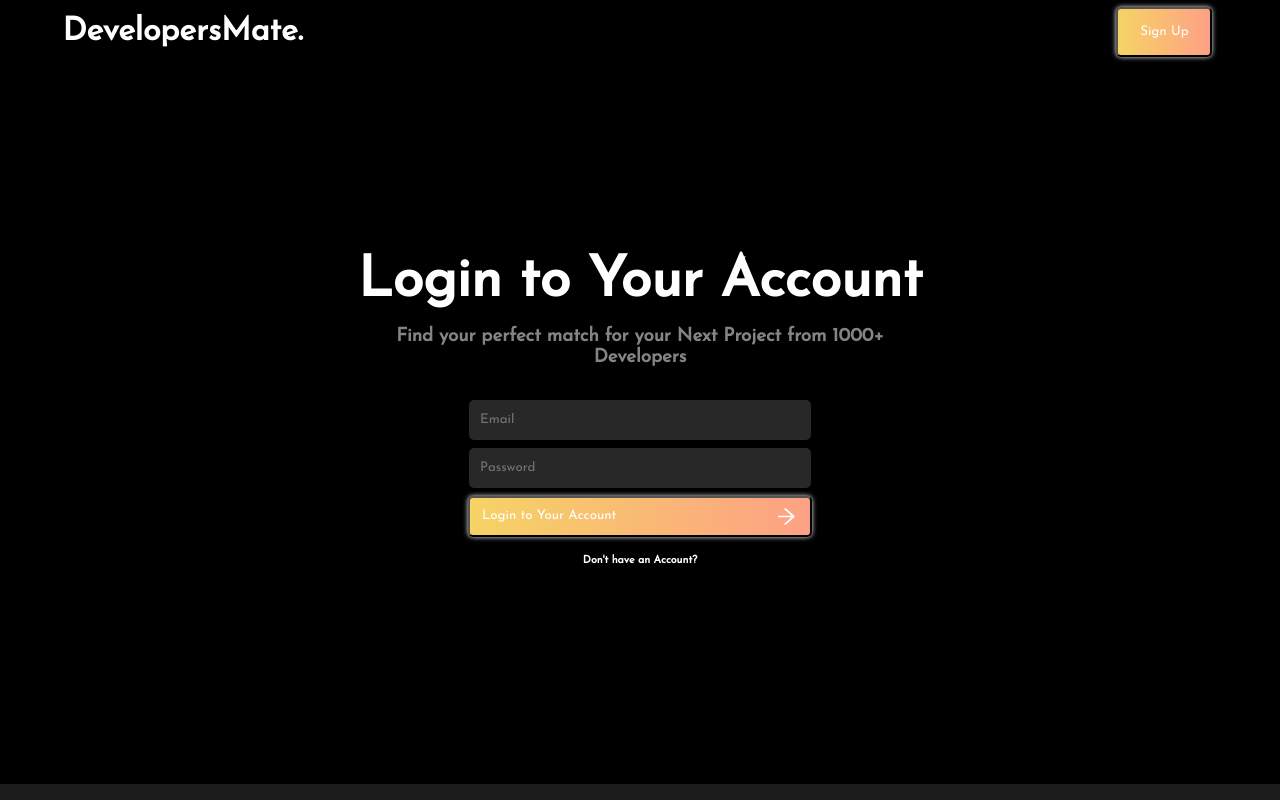
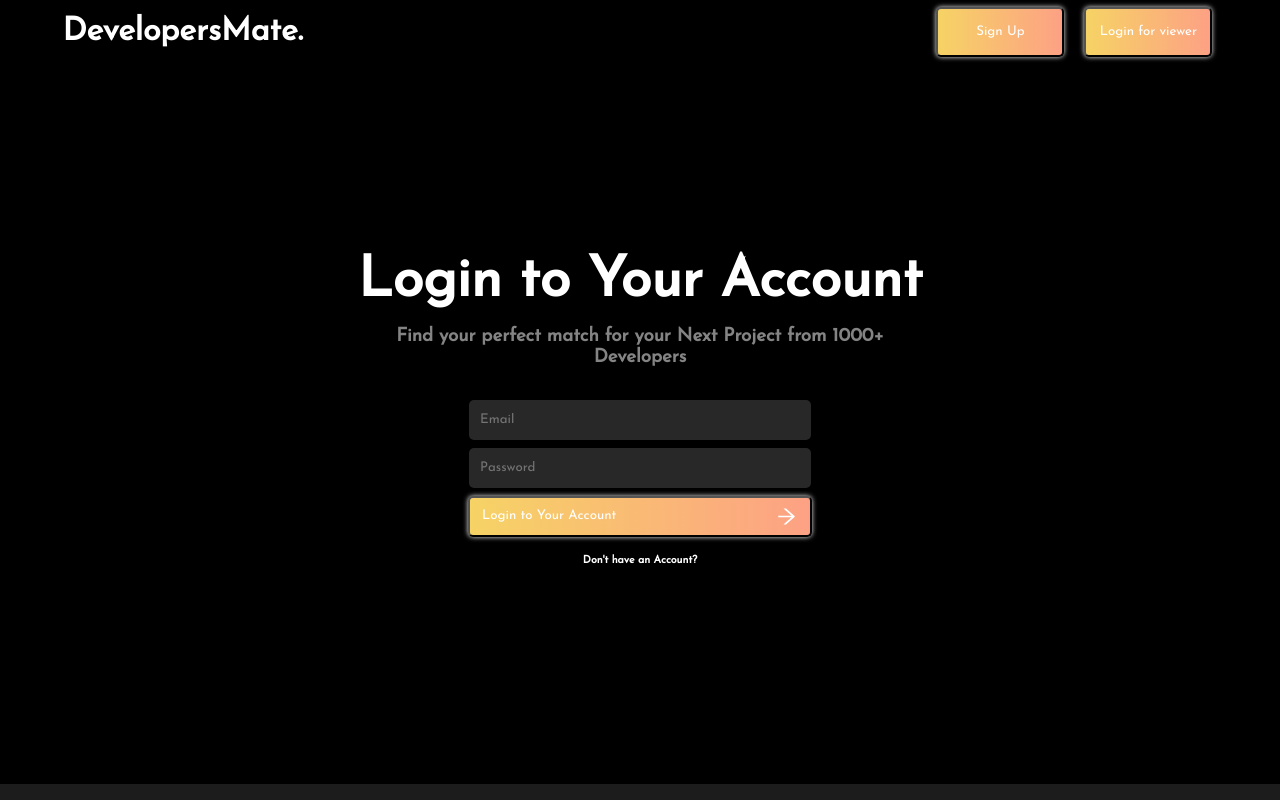
Before and after one commit to dhriti987/DevelopersMate, a React (Create React App) app in the folder developers-mate/: page /login in a window 1280 px wide. Built offline with nearby package versions, Linux system fonts and the light colour scheme; no server answers.

Commit message:
Added login as viewer Btn

```diff
--- a/developers-mate/src/components/Navbar.js
+++ b/developers-mate/src/components/Navbar.js
@@ -1,18 +1,49 @@
 import React from "react";
 import "../style/Navbar.css";
-import {Link} from 'react-router-dom'
-
+import { Link } from "react-router-dom";
+import { useNavigate } from "react-router-dom";
+import jwt_decode from "jwt-decode";
+import api from "../api/UnProtectedApi";
 
 function Navbar({ title }) {
+  const navigate = useNavigate();
+  const onSubmit = async () => {
+    const data = {
+      email: "hello@gmail.com",
+      password: "abcdefgh",
+    };
+    try {
+      const response = await api.post("api/token/", data);
+      localStorage.setItem("access", response.data.access);
+      localStorage.setItem("refresh", response.data.refresh);
+      localStorage.setItem("userId", jwt_decode(response.data.access).user_id);
+      localStorage.setItem(
+        "profile",
+        jwt_decode(response.data.access).have_profile
+      );
+
+      navigate("/");
+      window.location.reload();
+    } catch (err) {
+      console.log(err.message);
+    }
+  };
   return (
     <nav className="navbar-container">
       <div className="navbarContent">
-        <h2 style={{fontSize:"2rem"}}>DevelopersMate.</h2>
-        <Link to={title == "Sign Up" ? "/signup" : "/login"}>
-          <button className="navbar-btn">
-            <h4 style={{ margin: "0", fontWeight: "500" }}>{title}</h4>
+        <h2 style={{ fontSize: "2rem" }}>DevelopersMate.</h2>
+        <div>
+          <Link to={title == "Sign Up" ? "/signup" : "/login"}>
+            <button className="navbar-btn">
+              <h4 style={{ margin: "0", fontWeight: "500" }}>{title}</h4>
+            </button>
+          </Link>
+          <button className="navbar-btn" onClick={()=>{onSubmit()}}>
+            <h4 style={{ margin: "0", fontWeight: "500" }}>
+              {"Login for viewer"}
+            </h4>
           </button>
-        </Link>
+        </div>
       </div>
     </nav>
   );
--- a/developers-mate/src/style/Navbar.css
+++ b/developers-mate/src/style/Navbar.css
@@ -24,7 +24,7 @@
     border-radius: 5px;
     background-image: linear-gradient(to right, #f6d365 0%, #fda085 51%, #f6d365 100%);
     cursor: pointer;
-    width: 6rem;
+    width: 8rem;
    }
    .navbar-btn:hover {
     background-position: right center;
```
